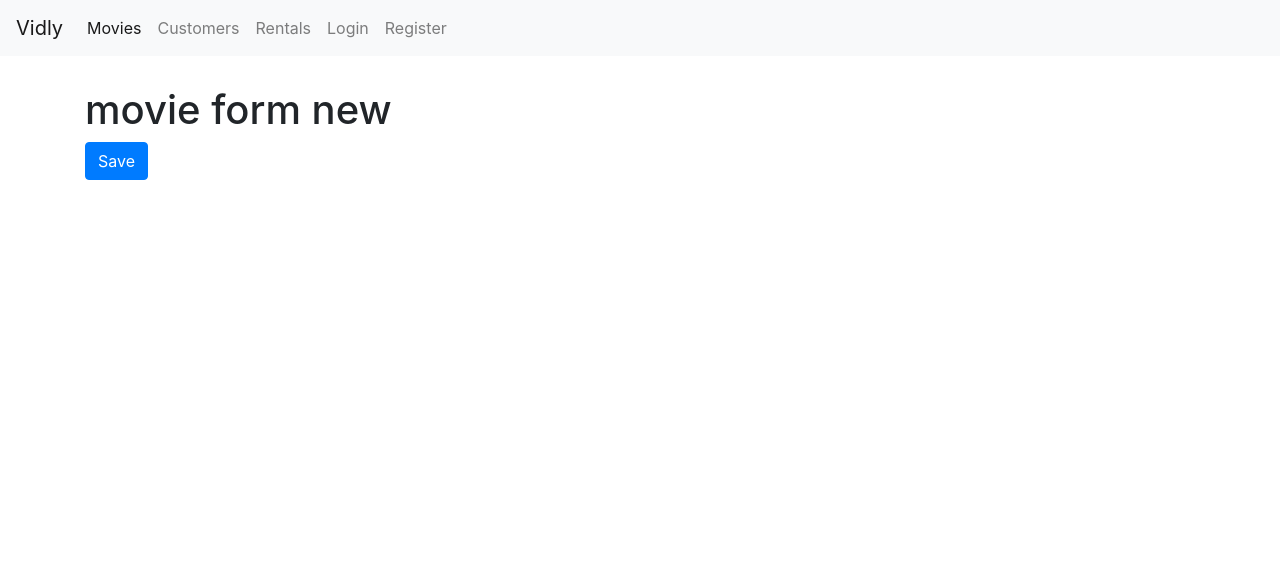
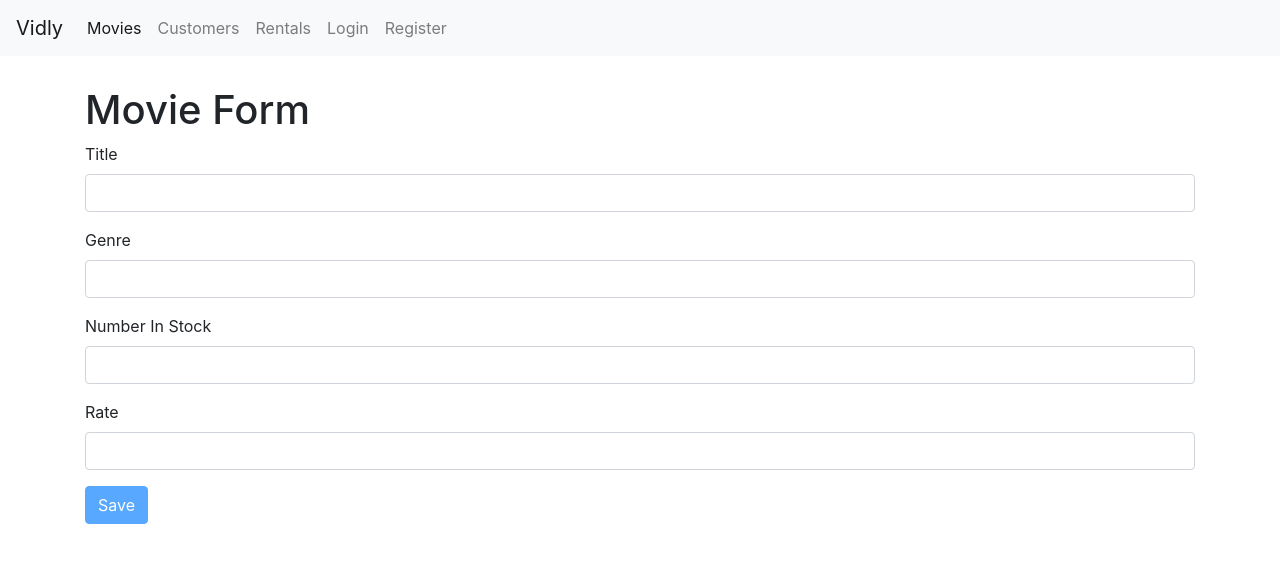
Before and after one commit to Bilal898/mosh-react, a React (Create React App) app: page /movies/new in a window 1280 px wide. Shown: the top 562 px of the page. Built offline with nearby package versions, Linux system fonts and the light colour scheme.

Commit message:
partial solution. not linked to main movie state

```diff
--- a/src/App.js
+++ b/src/App.js
@@ -10,6 +10,7 @@ import NotFound from './components/notFound';
 import { MovieForm } from './components/movieForm';
 import LoginForm from './components/loginForm';
 import RegisterForm from './components/registerForm';
+import NewMovieForm from './components/newMovieForm';
 
 class App extends Component{
 
@@ -20,13 +21,14 @@ class App extends Component{
         <NavBar />
           <main className="container">
             <Switch>
-              <Route path="/customers" component={Customers} />
-              <Route path="/login" component={LoginForm} />
-              <Route path="/register" component={RegisterForm} />
-              <Route path="/rentals" component={Rentals} />
-              <Route path="/movies/:id" component={MovieForm} />
-              <Route path="/movies" component={Movies} />
-              <Route path="/not-found" component={NotFound} />
+              <Route exact path="/customers" component={Customers} />
+              <Route exact path="/login" component={LoginForm} />
+              <Route exact path="/register" component={RegisterForm} />
+              <Route exact path="/rentals" component={Rentals} />
+              <Route exact path="/movies/new" component={NewMovieForm} />
+              <Route exact path="/movies/:id" component={MovieForm} />
+              <Route exact path="/movies" component={Movies} />
+              <Route exact path="/not-found" component={NotFound} />
               <Redirect from="/" exact to="/movies" />
               <Redirect to="/not-found" />
             </Switch>
--- a/src/components/movies.jsx
+++ b/src/components/movies.jsx
@@ -4,6 +4,7 @@ import { getGenres } from '../services/fakeGenreService'
 import { Pagination } from './common/pagination';
 import { paginate } from '../utils/paginate'
 import {ListGroup} from './common/listGroup'
+import { Link } from 'react-router-dom'
 import MoviesTable  from './moviesTable';
 import _ from 'lodash'
 export default class Movies extends Component {
@@ -90,6 +91,7 @@ export default class Movies extends Component {
                     />
                 </div>
                 <div className="col">
+                    <Link to="/movies/new"><button className="btn btn-primary mb-2">New Movie</button></Link>
                     <p>Showing {totalCount} movies in the database</p>
                     <MoviesTable
                     movies={movies}
--- /dev/null
+++ b/src/components/newMovieForm.jsx
@@ -0,0 +1,39 @@
+import React, { Component } from 'react'
+import Joi from 'joi-browser'
+import Form from './common/form';
+
+export default class NewMovieForm extends Form {
+
+
+    state = {
+        data: { title: '', genre: '', numberInStock:'', rentalRate:''},
+        errors: {}
+    }
+
+    schema = {
+        title: Joi.string().required().label("Title"),
+        genre: Joi.string().required().label("Genre"),
+        numberInStock: Joi.number().integer().min(0).required().label("Number In Stock"),
+        rentalRate: Joi.number().min(0).max(10).required().label("Rental Rate")
+    }
+
+    doSubmit = () => {
+        console.log('new movie submit', this.state.data);
+    }
+
+
+    render() {
+        return (
+            <div>
+                <h1>Movie Form</h1>
+                <form onSubmit={this.handleSubmit}>
+                    {this.renderInput('title', 'Title')}
+                    {this.renderInput('genre', 'Genre')}
+                    {this.renderInput('numberInStock', 'Number In Stock')}
+                    {this.renderInput('rentalRate', 'Rate')}
+                    {this.renderButton('Save')}
+                </form>
+            </div>
+        )
+    }
+}
```
